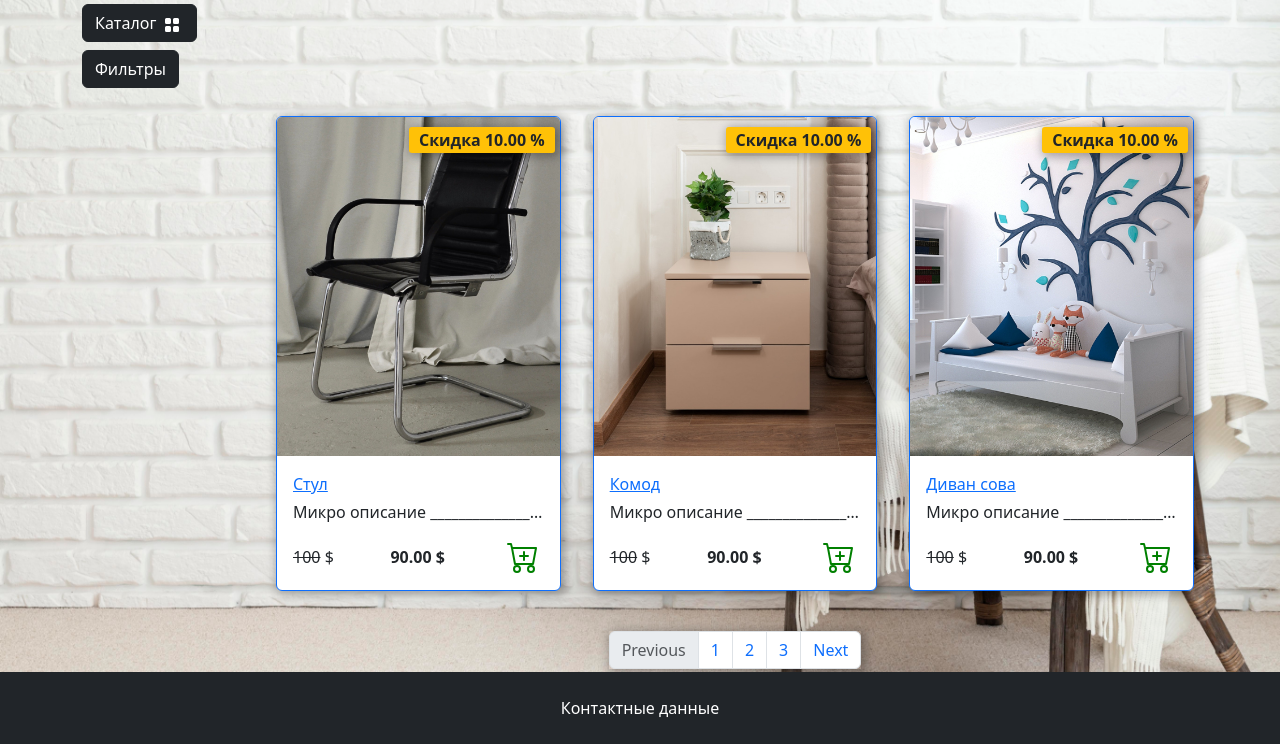
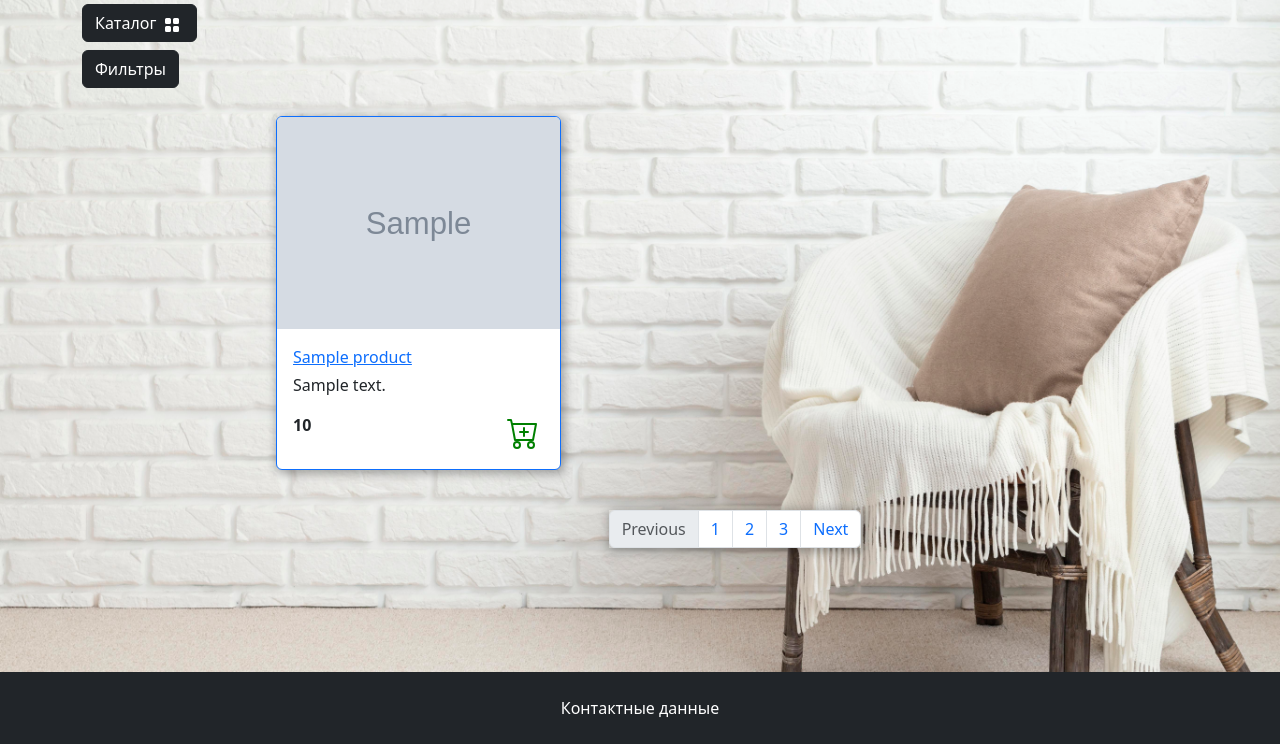
Before and after one commit to R2SEEE/home, a Django app: template orders/templates/orders/catalog.html in a window 1280 px wide. Shown: the part 56-800 px from the top of the page. Run offline with Django 5.2, Linux system fonts and the light colour scheme; the template is opened without the code that fills it: most values are stand-ins (such as "Sample title", 1, 10 or a date in 2020); grey boxes marked "Sample" are stand-in pictures; some libraries are stand-ins or nearby versions.

Commit message:
refactor(ui, core): добавлен цикл в шаблон для работы с картоми, добавилено изменение в контролер

```diff
--- a/main/templates/main/base.html
+++ b/main/templates/main/base.html
@@ -16,7 +16,7 @@
     <link rel="icon" type="image/png" sizes="32x32" href="{% static 'favicon/favicon-32x32.png' %}">
     <link rel="icon" type="image/png" sizes="16x16" href="{% static 'favicon/favicon-16x16.png' %}">
     <link rel="manifest" href="{% static 'favicon/site.webmanifest' %}">
-    <title>Main page</title>
+    <title>{{ title }}e</title>
 </head>
 
 <body>
--- a/main/views.py
+++ b/main/views.py
@@ -3,6 +3,7 @@ from django.shortcuts import render
 
 def index(request):
     content = {
+        'title': 'main page',
         'content': 'Магазин Lost|Home',
     }
     return render(request, 'main/index.html', context=content)
@@ -10,6 +11,7 @@ def index(request):
 
 def about(request):
     content = {
+        'title': 'about',
         'content': 'Магазин Lost|Home',
         'text_on_page': 'Будет инофрмация о магазине',
     }
--- a/orders/templates/orders/catalog.html
+++ b/orders/templates/orders/catalog.html
@@ -50,21 +50,25 @@
 
 {% block content %}
 <div class="row">
+
     <!-- Карта товара -->
+    {% for product in  carts%}
+
     <div class="col-12 col-sm-6 col-lg-4 p-3">
         <div class="card border-primary rounded custom-shadow position-relative h-100">
-            <img src="{% static 'images/photo_carts/office chair.jpg' %}" class="card-img-top" alt="Стул">
+            <img src="{% static product.image %}" class="card-img-top" alt="Диван сова">
             <div class="card-body d-flex flex-column">
                 <a href="#">
-                    <p class="card-title mb-1">Стул</p>
+                    <p class="card-title mb-1">{{ product.name }}</p>
                 </a>
                 <p class="card-text text-truncate">
-                    Микро описание ____________________________________.
+                    {{ product.description}}
                 </p>
                 <div class="mt-auto d-flex justify-content-between align-items-center gap-2">
-                    <p class="mb-0"><s>100</s> $</p>
-                    <p class="mb-0"><strong>90.00 $</strong></p>
-                    <span class="badge bg-warning text-dark">Скидка 10.00 %</span>
+<!--                    <p class="mb-0"><s>100</s> $</p>-->
+<!--                    <p class="mb-0"><strong>90.00 $</strong></p>-->
+<!--                    <span class="badge bg-warning text-dark">Скидка 10.00 %</span>-->
+                    <p><strong>{{ product.price }}</strong></p>
                     <a href="#" class="btn add-to-cart p-0">
                         <img class="mx-1" src="{% static 'images/icons/cart-plus.svg' %}"
                              alt="Catalog Icon" width="32" height="32">
@@ -74,56 +78,8 @@
         </div>
     </div>
 
-    <!-- Карта товара -->
-    <div class="col-12 col-sm-6 col-lg-4 p-3">
-        <div class="card border-primary rounded custom-shadow position-relative h-100">
-            <img src="{% static 'images/photo_carts/bedside table.jpg' %}"
-                 class="card-img-top" alt="Комод">
-            <div class="card-body d-flex flex-column">
-                <a href="#">
-                    <p class="card-title mb-1">Комод</p>
-                </a>
-                <p class="card-text text-truncate">
-                    Микро описание ____________________________________.
-                </p>
-                <div class="mt-auto d-flex justify-content-between align-items-center gap-2">
-                    <p class="mb-0"><s>100</s> $</p>
-                    <p class="mb-0"><strong>90.00 $</strong></p>
-                    <span class="badge bg-warning text-dark">Скидка 10.00 %</span>
-                    <a href="#" class="btn add-to-cart p-0">
-                        <img class="mx-1" src="{% static 'images/icons/cart-plus.svg' %}"
-                             alt="Catalog Icon" width="32" height="32">
-                    </a>
-                </div>
-            </div>
-        </div>
-    </div>
+    {% endfor %}
 
-    <!-- Карта товара -->
-    <div class="col-12 col-sm-6 col-lg-4 p-3">
-        <div class="card border-primary rounded custom-shadow position-relative h-100">
-            <img src="{% static 'images/photo_carts/sofa.jpg' %}" class="card-img-top" alt="Диван сова">
-            <div class="card-body d-flex flex-column">
-                <a href="#">
-                    <p class="card-title mb-1">Диван сова</p>
-                </a>
-                <p class="card-text text-truncate">
-                    Микро описание ____________________________________.
-                </p>
-                <div class="mt-auto d-flex justify-content-between align-items-center gap-2">
-                    <p class="mb-0"><s>100</s> $</p>
-                    <p class="mb-0"><strong>90.00 $</strong></p>
-                    <span class="badge bg-warning text-dark">Скидка 10.00 %</span>
-                    <a href="#" class="btn add-to-cart p-0">
-                        <img class="mx-1" src="{% static 'images/icons/cart-plus.svg' %}"
-                             alt="Catalog Icon" width="32" height="32">
-                    </a>
-                </div>
-            </div>
-        </div>
-    </div>
-
-</div>
 
     <!-- Пагинация -->
     <nav aria-label="Page navigation example">
```
Also changed, not shown: orders/views.py (+37 -1 lines). Lines whose indentation alone changed are shown as unchanged.
